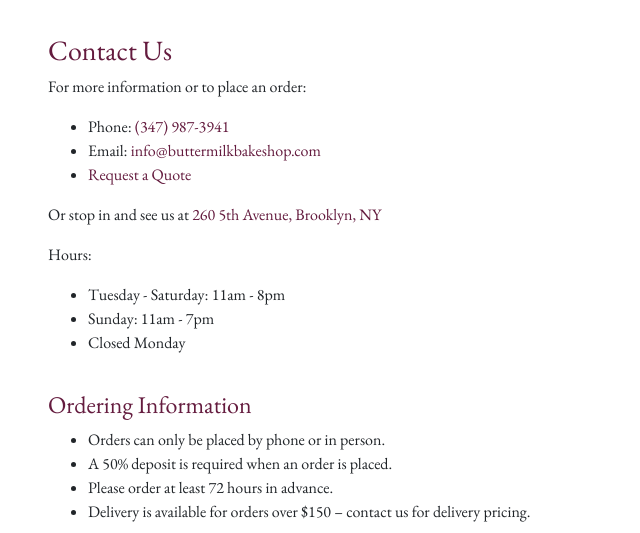
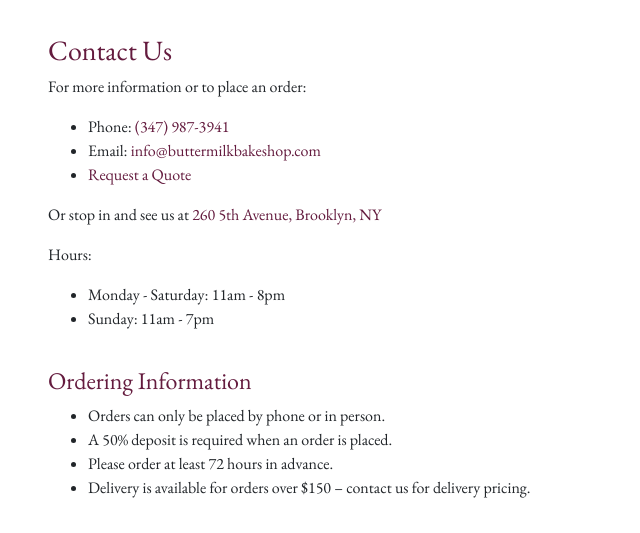
Before and after one commit to buttermilkweb/buttermilkweb.github.io, a plain HTML site: page contact.html in a window 1280 px wide. Shown: the part 220-753 px from the top of the page, without its empty margins (247-887 px from the left). Drawn offline with nearby package versions, Linux system fonts and the light colour scheme.

Commit message:
Open Monday contact

```diff
--- a/contact.html
+++ b/contact.html
@@ -72,9 +72,8 @@
           <p>Or stop in and see us at <a href="https://goo.gl/maps/pwtKZ8zZRt32" target="_blank">260 5th Avenue, Brooklyn, NY</a></p>
           <p>Hours:</p>
           <ul>
-            <li>Tuesday - Saturday: 11am - 8pm</li>
+            <li>Monday - Saturday: 11am - 8pm</li>
             <li>Sunday: 11am - 7pm</li>
-            <li>Closed Monday</li>
           </ul>
 
 
```
